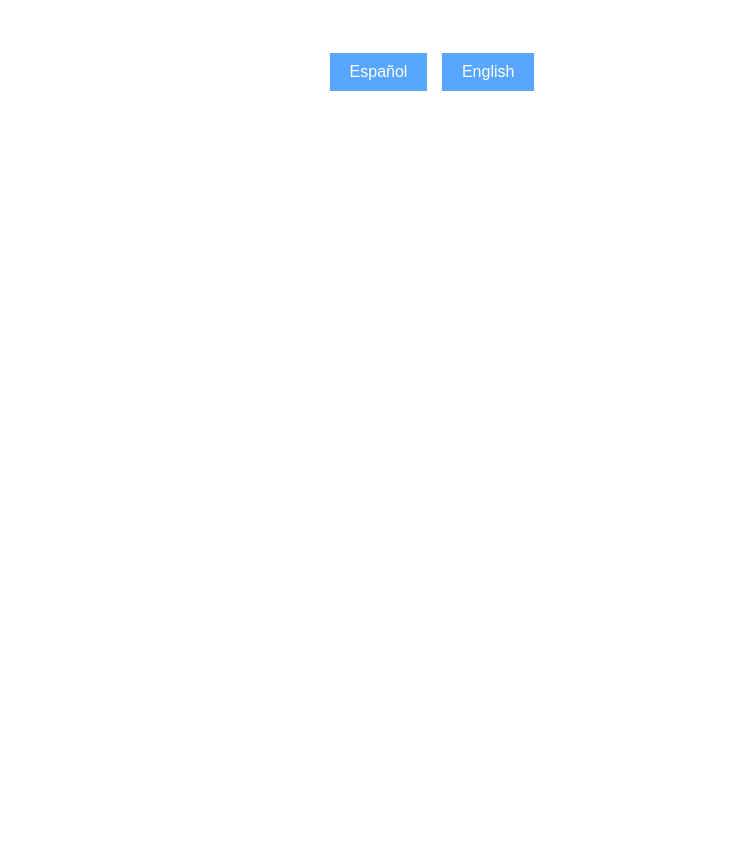
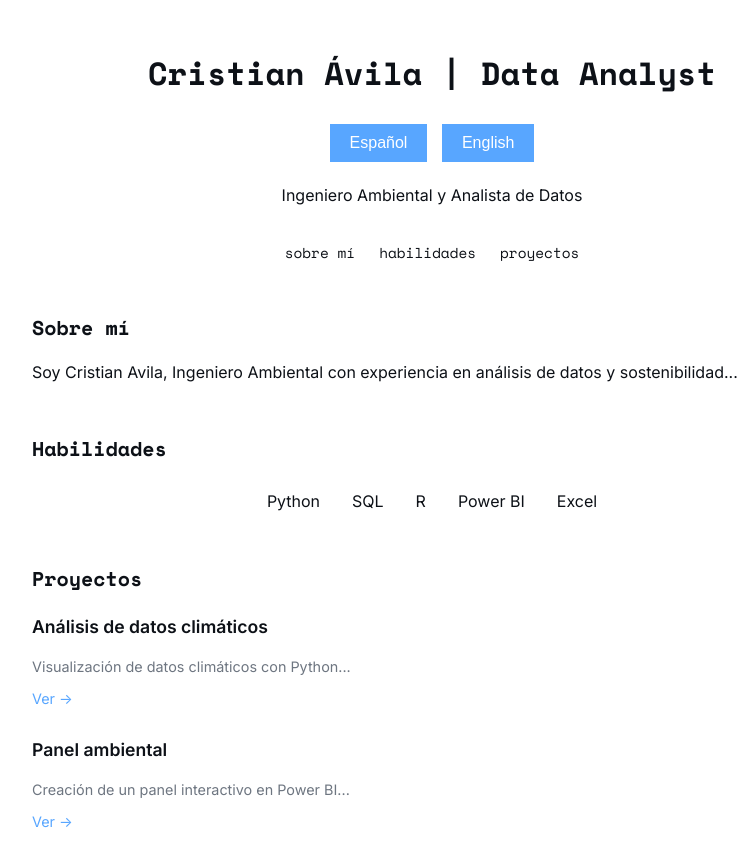
Before and after one commit to crstnvl/crstnvl.github.io, a plain HTML site: page index.html in a window 1280 px wide. Shown: the whole page, without its empty margins (208-962 px from the left). Before the commit the page ends 800 px from the top, so only its background shows below. Drawn offline with nearby package versions, Linux system fonts and the light colour scheme.

Commit message:
Update index.html

```diff
--- a/index.html
+++ b/index.html
@@ -64,4 +64,109 @@
                     <a href="#" class="project-link" id="project1-link"></a>
                 </div>
                 <div class="project">
-                    <h3 id="project2-title
+                    <h3 id="project2-title"></h3>
+                    <p id="project2-description"></p>
+                    <a href="#" class="project-link" id="project2-link"></a>
+                </div>
+            </section>
+        </main>
+
+        <!-- Footer -->
+        <footer class="profile-footer">
+            <div class="social-links">
+                <a href="mailto:c.avila0306@gmail.com"><i class="fas fa-envelope"></i></a>
+                <a href="https://linkedin.com/in/cavila0306"><i class="fab fa-linkedin"></i></a>
+                <a href="https://github.com/crstnvl"><i class="fab fa-github"></i></a>
+            </div>
+        </footer>
+    </div>
+
+    <script>
+        const translations = {
+            es: {
+                profileName: "Cristian Ávila | Data Analyst",
+                tagline: "Ingeniero Ambiental y Analista de Datos",
+                aboutLink: "sobre mí",
+                skillsLink: "habilidades",
+                projectsLink: "proyectos",
+                aboutTitle: "Sobre mí",
+                aboutText: "Soy Cristian Avila, Ingeniero Ambiental con experiencia en análisis de datos y sostenibilidad...",
+                skillsTitle: "Habilidades",
+                python: "Python",
+                sql: "SQL",
+                r: "R",
+                powerbi: "Power BI",
+                excel: "Excel",
+                projectsTitle: "Proyectos",
+                project1Title: "Análisis de datos climáticos",
+                project1Description: "Visualización de datos climáticos con Python...",
+                project2Title: "Panel ambiental",
+                project2Description: "Creación de un panel interactivo en Power BI...",
+                project1Link: "Ver →",
+                project2Link: "Ver →"
+            },
+            en: {
+                profileName: "Cristian Avila | Data Analyst",
+                tagline: "Environmental Engineer and Data Analyst",
+                aboutLink: "about me",
+                skillsLink: "skills",
+                projectsLink: "projects",
+                aboutTitle: "About Me",
+                aboutText: "I am Cristian Avila, Environmental Engineer with experience in data analysis and sustainability...",
+                skillsTitle: "Skills",
+                python: "Python",
+                sql: "SQL",
+                r: "R",
+                powerbi: "Power BI",
+                excel: "Excel",
+                projectsTitle: "Projects",
+                project1Title: "Climate Data Analysis",
+                project1Description: "Visualization of climate data with Python...",
+                project2Title: "Environmental Dashboard",
+                project2Description: "Creation of an interactive dashboard in Power BI...",
+                project1Link: "View →",
+                project2Link: "View →"
+            }
+        };
+
+        let currentLanguage = 'es';
+
+        function changeLanguage(lang) {
+            currentLanguage = lang;
+            updateContent();
+        }
+
+        function updateContent() {
+            const t = translations[currentLanguage];
+
+            document.title = t.profileName;
+            document.querySelector('#profile-name').innerText = t.profileName;
+            document.querySelector('#tagline').innerText = t.tagline;
+            document.querySelector('#about-link').innerText = t.aboutLink;
+            document.querySelector('#skills-link').innerText = t.skillsLink;
+            document.querySelector('#projects-link').innerText = t.projectsLink;
+
+            document.querySelector('#about-title').innerText = t.aboutTitle;
+            document.querySelector('#text-about').innerText = t.aboutText;
+
+            document.querySelector('#skills-title').innerText = t.skillsTitle;
+            document.querySelector('#python').innerText = t.python;
+            document.querySelector('#sql').innerText = t.sql;
+            document.querySelector('#r').innerText = t.r;
+            document.querySelector('#powerbi').innerText = t.powerbi;
+            document.querySelector('#excel').innerText = t.excel;
+
+            document.querySelector('#projects-title').innerText = t.projectsTitle;
+            document.querySelector('#project1-title').innerText = t.project1Title;
+            document.querySelector('#project1-description').innerText = t.project1Description;
+            document.querySelector('#project1-link').innerText = t.project1Link;
+            document.querySelector('#project2-title').innerText = t.project2Title;
+            document.querySelector('#project2-description').innerText = t.project2Description;
+            document.querySelector('#project2-link').innerText = t.project2Link;
+        }
+
+        // Al cargar la página, establece el idioma predeterminado
+        updateContent();
+    </script>
+</body>
+</html>
```
